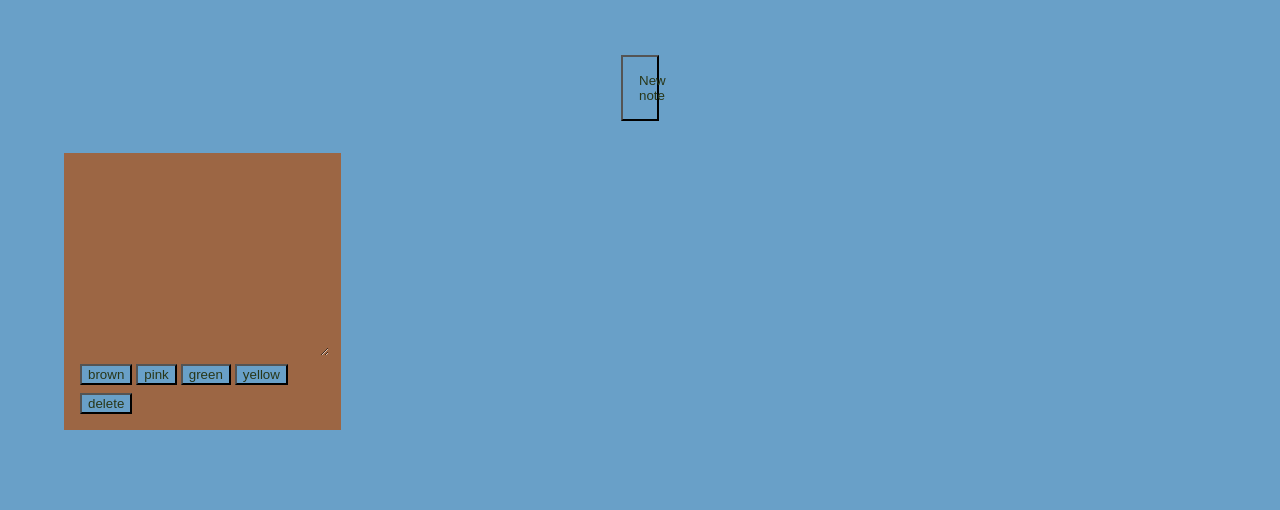
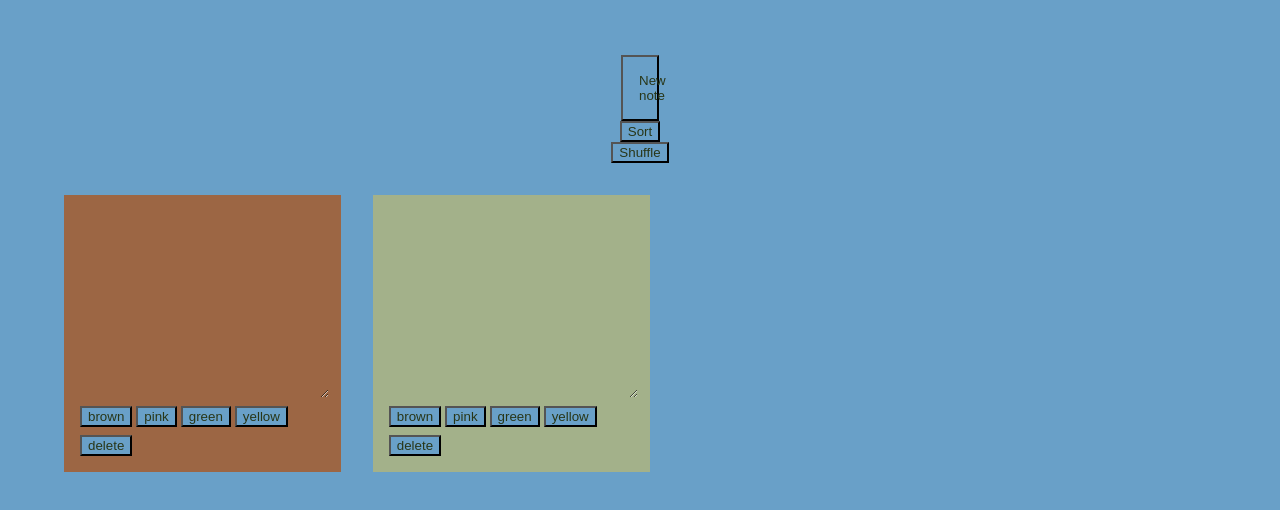
Before and after one commit to julieEple/MAInD_Creative_Coding_Foundations_2025-26, a plain HTML site: page Assignment_1/index.html in a window 1280 px wide. Both pictures are taken after a click on the button "New note". Shown: the part 232-742 px from the top of the page. Drawn offline with Linux system fonts and the light colour scheme.

Commit message:
Add random color feature
Every new note has random randit color

```diff
--- a/Assignment_1/index.html
+++ b/Assignment_1/index.html
@@ -14,6 +14,9 @@
  <div class="options-row">
     <h1> JULIE´S NOTEPAD </h1>
     <button id="newNote" onclick="addNote()"> New note </button>
+    <button id="sortRow" onclick="sortNotes()"> Sort </button>
+    <button id="shuffle" onclick="shuffleNotes()"> Shuffle </button>
+
 </div>
 
 
--- a/Assignment_1/script.js
+++ b/Assignment_1/script.js
@@ -25,6 +25,7 @@ function addNote(){
             </div>
   `;
   const buttonIds = ["green", "brown", "yellow", "pink"];
+  const randomId = buttonIds[Math.floor(Math.random() * buttonIds.length)];
   changeColor(randomId, note);
 
   container.appendChild(note);
```
